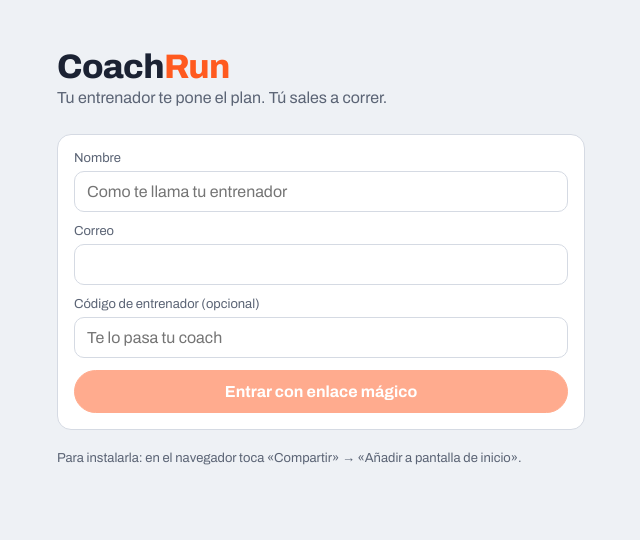
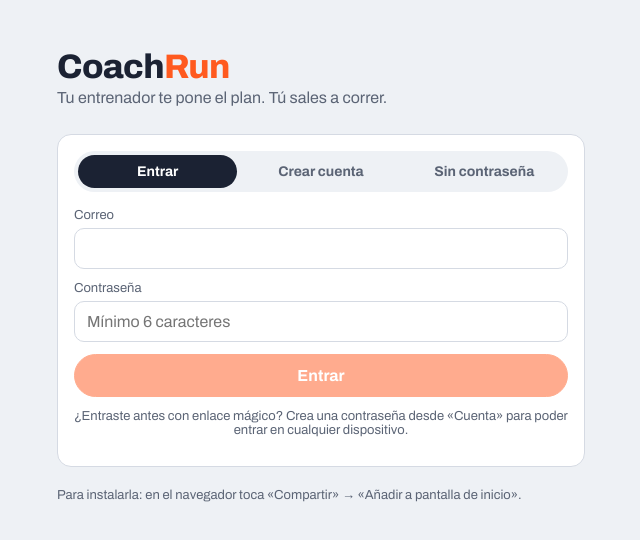
Before and after one commit to josevasquez096-spec/coachrun, a Next.js app: page / in a window 1280 px wide. Shown: the top 540 px of the page, without its empty margins (319-959 px from the left). Built offline with nearby package versions, Linux system fonts and the light colour scheme; no server answers.

Commit message:
Login con contrasena y logout

```diff
--- a/app/athlete/settings/page.tsx
+++ b/app/athlete/settings/page.tsx
@@ -5,11 +5,11 @@ import Settings from '@/components/Settings';
 export const dynamic = 'force-dynamic';
 
 export default async function SettingsPage() {
-  const { profile } = await requireUser();
+  const { user, profile } = await requireUser();
   return (
     <main className="shell">
       <h1>Cuenta</h1>
-      <Settings me={profile!} />
+      <Settings me={profile!} email={user.email} />
       <TabBar role={(profile?.role as 'coach' | 'athlete') ?? 'athlete'} />
     </main>
   );
--- a/components/LoginForm.tsx
+++ b/components/LoginForm.tsx
@@ -2,29 +2,92 @@
 import { useState } from 'react';
 import { supabaseBrowser } from '@/lib/supabase-browser';
 
+type Mode = 'signin' | 'signup' | 'magic';
+
 export default function LoginForm() {
-  const [email, setEmail] = useState(''); const [name, setName] = useState(''); const [coach, setCoach] = useState('');
-  const [sent, setSent] = useState(false); const [err, setErr] = useState('');
-  async function send() {
-    setErr('');
-    const { error } = await supabaseBrowser().auth.signInWithOtp({
+  const [mode, setMode] = useState<Mode>('signin');
+  const [email, setEmail] = useState(''); const [pass, setPass] = useState('');
+  const [name, setName] = useState(''); const [coach, setCoach] = useState('');
+  const [msg, setMsg] = useState(''); const [err, setErr] = useState(''); const [busy, setBusy] = useState(false);
+
+  async function submit() {
+    setErr(''); setMsg(''); setBusy(true);
+    const sb = supabaseBrowser();
+    try {
+      if (mode === 'signin') {
+        const { error } = await sb.auth.signInWithPassword({ email, password: pass });
+        if (error) throw error;
+        location.href = '/';
+      } else if (mode === 'signup') {
+        const { error } = await sb.auth.signUp({
+          email, password: pass,
+          options: { data: { full_name: name, coach_code: coach }, emailRedirectTo: `${location.origin}/auth/callback` },
+        });
+        if (error) throw error;
+        // Si la confirmación por correo está desactivada, la sesión ya está lista
+        const { data } = await sb.auth.getSession();
+        if (data.session) location.href = '/';
+        else setMsg('Cuenta creada. Revisa tu correo para confirmarla y luego entra con tu contraseña.');
+      } else {
+        const { error } = await sb.auth.signInWithOtp({
           email, options: { emailRedirectTo: `${location.origin}/auth/callback`, data: { full_name: name, coach_code: coach } },
         });
-    if (error) setErr(error.message); else setSent(true);
+        if (error) throw error;
+        setMsg('Te enviamos un enlace al correo.');
       }
+    } catch (e: any) {
+      setErr(e?.message === 'Invalid login credentials' ? 'Correo o contraseña incorrectos.'
+        : e?.message?.includes('rate limit') ? 'Demasiados correos seguidos. Espera un rato o entra con contraseña.'
+        : e?.message ?? 'Algo falló.');
+    }
+    setBusy(false);
+  }
+
+  const tab = (m: Mode, label: string) => (
+    <button onClick={() => { setMode(m); setErr(''); setMsg(''); }}
+      style={{ flex: 1, padding: '9px 4px', border: 'none', borderRadius: 999, cursor: 'pointer', fontWeight: 700, fontSize: 14,
+        background: mode === m ? 'var(--ink)' : 'transparent', color: mode === m ? '#fff' : 'var(--ink-2)' }}>{label}</button>
+  );
+
   return (
     <main className="shell" style={{ paddingTop: 48 }}>
       <div className="brand" style={{ fontSize: 34 }}>Coach<span>Run</span></div>
       <p className="muted" style={{ marginTop: 4 }}>Tu entrenador te pone el plan. Tú sales a correr.</p>
-      {sent ? <div className="card" style={{ marginTop: 28 }}>Revisa tu correo: te enviamos un enlace para entrar.</div> : (
+
       <div className="card" style={{ marginTop: 28 }}>
+        <div style={{ display: 'flex', gap: 4, background: 'var(--bg)', borderRadius: 999, padding: 4, marginBottom: 16 }}>
+          {tab('signin', 'Entrar')}{tab('signup', 'Crear cuenta')}{tab('magic', 'Sin contraseña')}
+        </div>
+
+        {mode === 'signup' && (
+          <>
             <div className="field"><label>Nombre</label><input value={name} onChange={(e) => setName(e.target.value)} placeholder="Como te llama tu entrenador" /></div>
-          <div className="field"><label>Correo</label><input type="email" value={email} onChange={(e) => setEmail(e.target.value)} inputMode="email" /></div>
             <div className="field"><label>Código de entrenador (opcional)</label><input value={coach} onChange={(e) => setCoach(e.target.value)} placeholder="Te lo pasa tu coach" /></div>
+          </>
+        )}
+
+        <div className="field"><label>Correo</label>
+          <input type="email" value={email} onChange={(e) => setEmail(e.target.value)} inputMode="email" autoComplete="email" /></div>
+
+        {mode !== 'magic' && (
+          <div className="field"><label>Contraseña</label>
+            <input type="password" value={pass} onChange={(e) => setPass(e.target.value)} autoComplete={mode === 'signin' ? 'current-password' : 'new-password'} placeholder="Mínimo 6 caracteres" /></div>
+        )}
+
         {err && <p className="notice">{err}</p>}
-          <button className="btn flare block" onClick={send} disabled={!email}>Entrar con enlace mágico</button>
+        {msg && <p className="muted" style={{ fontSize: 14 }}>{msg}</p>}
+
+        <button className="btn flare block" onClick={submit} disabled={busy || !email || (mode !== 'magic' && pass.length < 6)}>
+          {busy ? 'Un momento…' : mode === 'signin' ? 'Entrar' : mode === 'signup' ? 'Crear cuenta' : 'Enviar enlace'}
+        </button>
+
+        {mode === 'signin' && (
+          <p className="muted" style={{ fontSize: 13, marginTop: 12, textAlign: 'center' }}>
+            ¿Entraste antes con enlace mágico? Crea una contraseña desde «Cuenta» para poder entrar en cualquier dispositivo.
+          </p>
+        )}
       </div>
-      )}
+
       <p className="muted" style={{ fontSize: 13, marginTop: 20 }}>Para instalarla: en el navegador toca «Compartir» → «Añadir a pantalla de inicio».</p>
     </main>
   );
--- a/components/TabBar.tsx
+++ b/components/TabBar.tsx
@@ -3,8 +3,8 @@ import Link from 'next/link';
 import { usePathname } from 'next/navigation';
 export default function TabBar({ role }: { role: 'coach' | 'athlete' }) {
   const p = usePathname();
-  const tabs = role === 'coach'
-    ? [['/coach', 'Alumnos'], ['/record', 'Grabar'], ['/athlete', 'Mi plan']]
+  const tabs: [string, string][] = role === 'coach'
+    ? [['/coach', 'Alumnos'], ['/athlete', 'Mi plan'], ['/record', 'Grabar'], ['/athlete/settings', 'Cuenta']]
     : [['/athlete', 'Mi plan'], ['/record', 'Grabar'], ['/athlete/settings', 'Cuenta']];
   return <nav className="tabbar">{tabs.map(([h, l]) => <Link key={h} href={h} className={p === h ? 'on' : ''}>{l}</Link>)}</nav>;
 }
```
Also changed, not shown: components/Settings.tsx (+25 -5 lines). Lines whose indentation alone changed are shown as unchanged.
